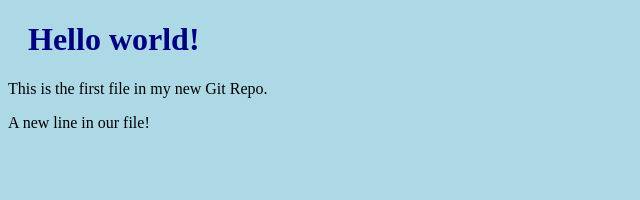
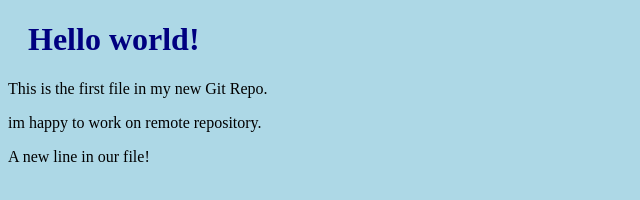
Before and after one commit to AliNih/Demo8_Gui, a plain HTML site: page index.html in a window 1280 px wide. Shown: the whole page, without its empty margins (0-640 px from the left). Drawn offline with Linux system fonts and the light colour scheme.

Commit message:
Online Update of Happy World Index File

```diff
--- a/index.html
+++ b/index.html
@@ -8,6 +8,7 @@
 
 <h1>Hello world!</h1>
 <p>This is the first file in my new Git Repo.</p>
+<p>im happy to work on remote repository.</p>
 <p>A new line in our file!</p>
 
 </body>
```
